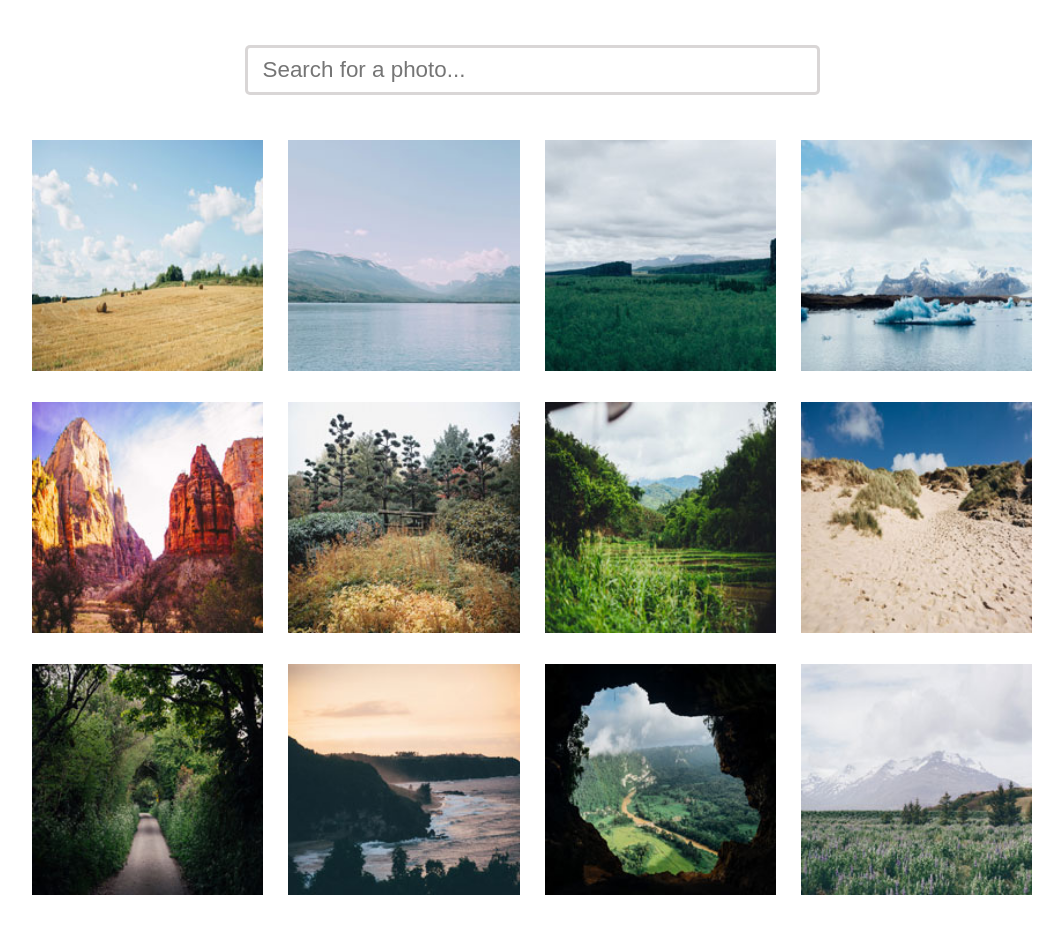
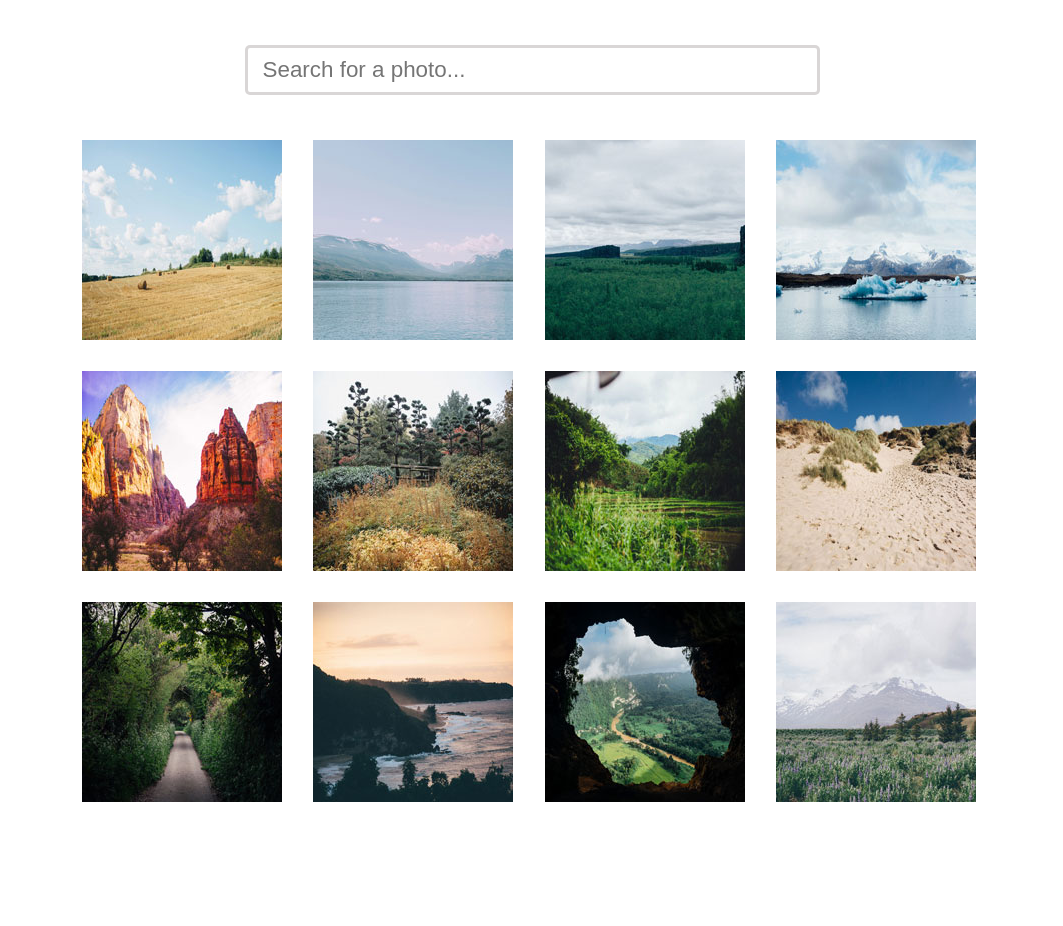
Before and after one commit to 22940dev/project5-lightbox-test, a plain HTML site: page index.html in a window 1280 px wide. Shown: the whole page, without its empty margins (108-1171 px from the left). After the commit the page ends 833 px from the top, so only its background shows below. Drawn offline with Linux system fonts and the light colour scheme.

Commit message:
Update styles.css
Removed img width
Adjust grid width (grid-items spacing was off)

```diff
--- a/css/styles.css
+++ b/css/styles.css
@@ -58,12 +58,8 @@ input:focus {
 
 .gallery {
       display: grid;
-      max-width: 1000px;
+      max-width: 900px;
       grid-template-columns: repeat(auto-fit, minmax(200px, 1fr));
       grid-gap: 25px;
       margin: 2px auto;
 }
-
-.gallery img {
-      width: 100%;
-}
```
